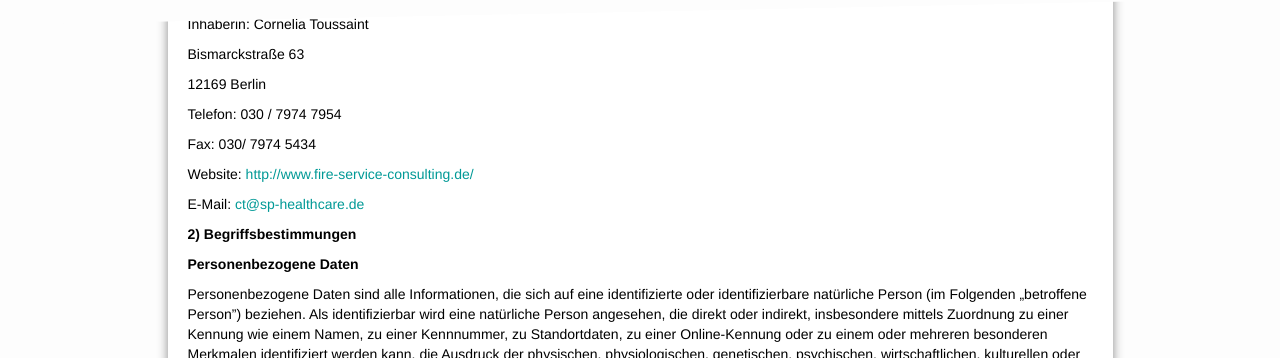
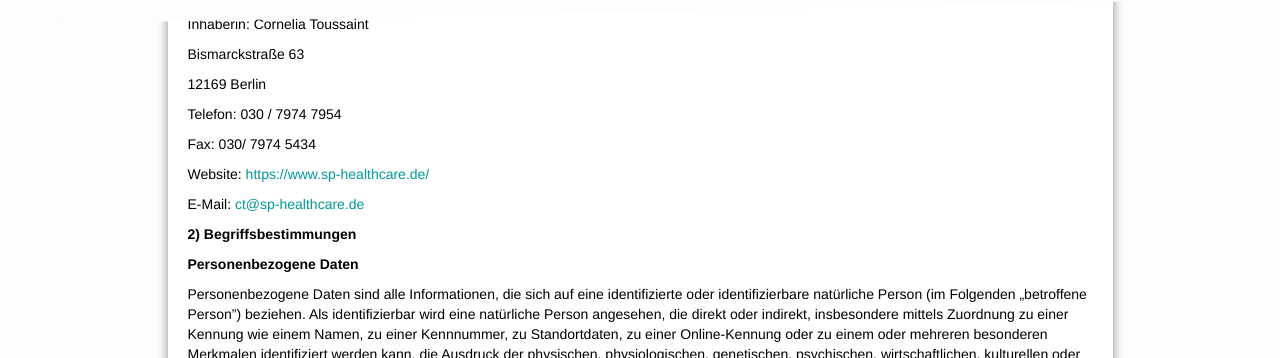
Before and after one commit to samlawski/sp-healthcare, a Jekyll site: the page built from datenschutz.md, in a window 1280 px wide and 900 px high, scrolled down 875 px. Shown: the part 94-452 px from the top of the window. Built offline with Jekyll 4.4.1, drawn with Linux system fonts in a browser that asks for light colours; nearby versions of some CDN libraries; some of the changed lines change nothing that is shown.

Commit message:
Updated 'datenschutz.md' via CloudCannon

```diff
--- a/datenschutz.md
+++ b/datenschutz.md
@@ -29,7 +29,7 @@
 
 Fax: 030/ 7974 5434
 
-Website: [http://www.fire-service-consulting.de/](http://www.fire-service-consulting.de/)
+Website: [https://www.sp-healthcare.de/](https://www.sp-healthcare.de/)
 
 E-Mail: [ct@sp-healthcare.de](mailto:ct@sp-healthcare.de)
 
```
